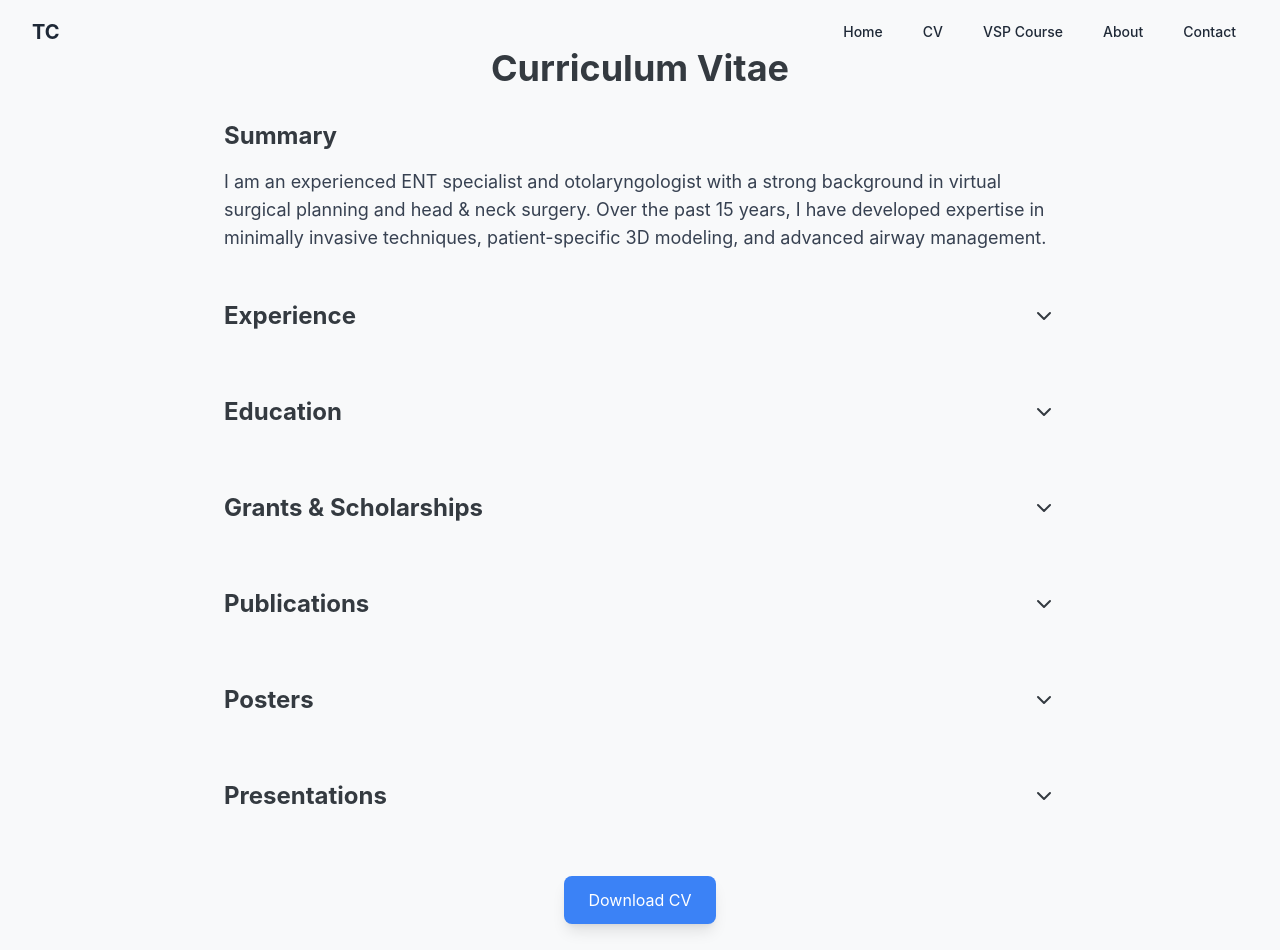
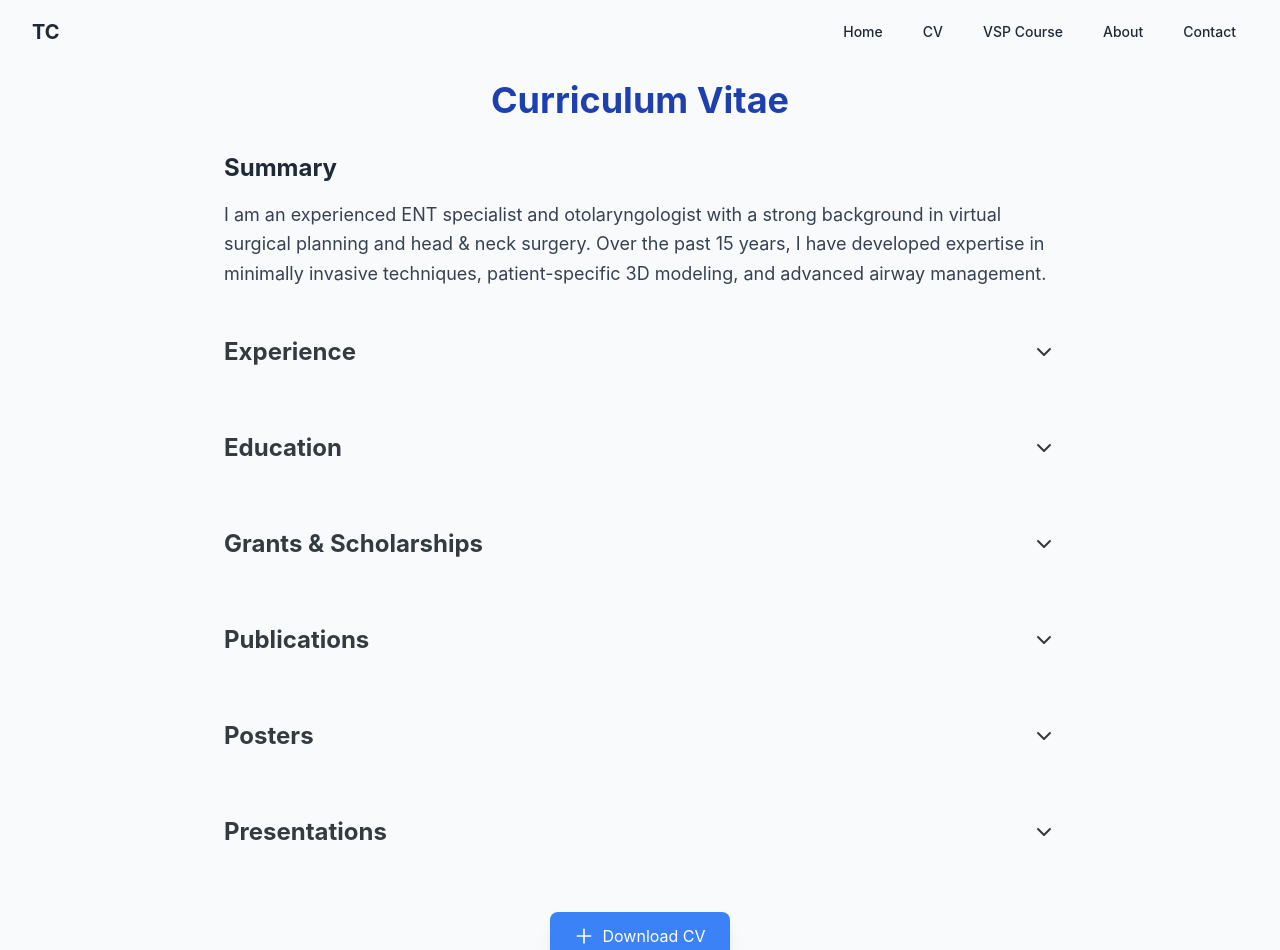
Before and after one commit to tclarke104/portfolio, a Next.js app: page /cv in a window 1280 px wide. Shown: the top 950 px of the page. Built offline with nearby package versions, Linux system fonts and the light colour scheme.

Commit message:
added some flash

```diff
--- a/app/components/Footer.tsx
+++ b/app/components/Footer.tsx
@@ -1,6 +1,6 @@
 export default function Footer() {
     return (
-      <footer className="w-full py-4 bg-gray-800 text-white text-center">
+      <footer className="w-full py-4 bg-gray-800 text-white text-center z-30">
         <p>&copy; {new Date().getFullYear()} Travis Clarke. All rights reserved.</p>
       </footer>
     )
--- a/app/components/Navbar.tsx
+++ b/app/components/Navbar.tsx
@@ -7,12 +7,27 @@ export default function Navbar() {
   const [isOpaque, setIsOpaque] = useState(false);
   const [isOpen, setIsOpen] = useState(false);
 
+  useEffect(() => {
+    const handleScroll = () => {
+      if (window.scrollY > 1) {
+        setIsOpaque(true);
+      } else {
+        setIsOpaque(false);
+      }
+    };
+
+    window.addEventListener('scroll', handleScroll);
+
+    return () => {
+      window.removeEventListener('scroll', handleScroll);
+    };
+  }, []);
+
   const navLinks = [
     { href: '/', label: 'Home' },
     { href: '/cv', label: 'CV' },
     { href: '/course', label: 'VSP Course' },
     { href: '/about', label: 'About' },
-    // { href: '/portfolio', label: 'Portfolio' },
     { href: '/contact', label: 'Contact' },
   ];
 
@@ -25,7 +40,7 @@ export default function Navbar() {
   );
 
   return (
-    <nav className={`fixed w-full z-10 transition-colors duration-300 ${isOpaque ? 'bg-white shadow-lg' : 'bg-transparent'}`}>
+    <nav className={`fixed w-full z-30 transition-colors duration-300 ${isOpaque ? 'bg-white shadow-lg' : 'bg-transparent'}`}>
       <div className="max-w-7xl mx-auto px-4 sm:px-6 lg:px-8">
         <div className="flex items-center justify-between h-16">
           <Link href="/" className="text-xl font-bold text-gray-800">
--- a/app/cv/page.tsx
+++ b/app/cv/page.tsx
@@ -12,13 +12,13 @@ export default function CV() {
   };
 
   return (
-    <section className="min-h-screen py-12">
+    <section className="min-h-screen py-20 bg-gray-50">
       <div className="max-w-4xl mx-auto px-4 sm:px-6 lg:px-8">
-        <h1 className="text-4xl font-bold text-center mb-8">Curriculum Vitae</h1>
+        <h1 className="text-4xl font-bold text-center mb-8 text-blue-800">Curriculum Vitae</h1>
 
         <div className="mb-12">
-          <h2 className="text-2xl font-bold mb-4">Summary</h2>
-          <p className="text-lg text-gray-700">{cvData.summary}</p>
+          <h2 className="text-2xl font-bold mb-4 text-gray-800">Summary</h2>
+          <p className="text-lg text-gray-700 leading-relaxed">{cvData.summary}</p>
         </div>
 
         <ExpandableSection
@@ -27,11 +27,11 @@ export default function CV() {
           expandedSection={expandedSection}
           toggleSection={toggleSection}
           content={
-            <ul className="space-y-4">
+            <ul className="space-y-4 pl-5 border-l-2 border-blue-500">
               {cvData.experience.map((exp, index) => (
                 <li key={index}>
-                  <h3 className="text-xl font-semibold">{exp.title}</h3>
-                  <p className="text-gray-700">{exp.date}</p>
+                  <h3 className="text-xl font-semibold text-gray-800">{exp.title}</h3>
+                  <p className="text-gray-600">{exp.date}</p>
                   <ul className="list-disc list-inside text-lg text-gray-700">
                     {exp.details.map((detail, idx) => (
                       <li key={idx}>{detail}</li>
@@ -49,11 +49,11 @@ export default function CV() {
           expandedSection={expandedSection}
           toggleSection={toggleSection}
           content={
-            <ul className="space-y-4">
+            <ul className="space-y-4 pl-5 border-l-2 border-blue-500">
               {cvData.education.map((edu, index) => (
                 <li key={index}>
-                  <h3 className="text-xl font-semibold">{edu.degree}</h3>
-                  <p className="text-gray-700">{edu.date}</p>
+                  <h3 className="text-xl font-semibold text-gray-800">{edu.degree}</h3>
+                  <p className="text-gray-600">{edu.date}</p>
                 </li>
               ))}
             </ul>
@@ -66,10 +66,10 @@ export default function CV() {
           expandedSection={expandedSection}
           toggleSection={toggleSection}
           content={
-            <ul className="space-y-4">
+            <ul className="space-y-4 pl-5 border-l-2 border-blue-500">
               {cvData.grantScholarships.map((cert, index) => (
                 <li key={index} className="text-lg text-gray-700">
-                  {cert.title} - {cert.issuer}, {cert.year}
+                  <span className="font-semibold">{cert.title}</span> - {cert.issuer}, {cert.year}
                 </li>
               ))}
             </ul>
@@ -82,10 +82,10 @@ export default function CV() {
           expandedSection={expandedSection}
           toggleSection={toggleSection}
           content={
-            <ul className="space-y-4">
+            <ul className="space-y-4 pl-5 border-l-2 border-blue-500">
               {cvData.publications.map((pub, index) => (
                 <li key={index} className="text-lg text-gray-700">
-                  {pub.title} - <i>{pub.journal}</i>, {pub.year}
+                  <span className="font-semibold">{pub.title}</span> - <i>{pub.journal}</i>, {pub.year}
                   {pub.authors && (
                     <span className="block text-sm text-gray-500">Authors: {pub.authors.join(', ')}</span>
                   )}
@@ -104,10 +104,10 @@ export default function CV() {
           expandedSection={expandedSection}
           toggleSection={toggleSection}
           content={
-            <ul className="space-y-4">
+            <ul className="space-y-4 pl-5 border-l-2 border-blue-500">
               {cvData.posters.map((poster, index) => (
                 <li key={index} className="text-lg text-gray-700">
-                  {poster.title} - {poster.conference}, {poster.year}
+                  <span className="font-semibold">{poster.title}</span> - {poster.conference}, {poster.year}
                   {poster.authors && (
                     <span className="block text-sm text-gray-500">Authors: {poster.authors.join(', ')}</span>
                   )}
@@ -123,10 +123,10 @@ export default function CV() {
           expandedSection={expandedSection}
           toggleSection={toggleSection}
           content={
-            <ul className="space-y-4">
+            <ul className="space-y-4 pl-5 border-l-2 border-blue-500">
               {cvData.presentations.map((presentation, index) => (
                 <li key={index} className="text-lg text-gray-700">
-                  {presentation.title} - {presentation.event}, {presentation.year}
+                  <span className="font-semibold">{presentation.title}</span> - {presentation.event}, {presentation.year}
                   {presentation.authors && (
                     <span className="block text-sm text-gray-500">Authors: {presentation.authors.join(', ')}</span>
                   )}
@@ -143,8 +143,22 @@ export default function CV() {
           <a
             href="/cv/Your-Name-CV.pdf"
             download="Your-Name-CV.pdf"
-            className="inline-block bg-blue-500 text-white px-6 py-3 rounded-lg shadow-lg hover:bg-blue-700 transition"
+            className="inline-flex items-center bg-blue-500 text-white px-6 py-3 rounded-lg shadow-lg hover:bg-blue-700 transition"
           >
+            <svg
+              className="w-5 h-5 mr-2"
+              fill="none"
+              stroke="currentColor"
+              viewBox="0 0 24 24"
+              xmlns="http://www.w3.org/2000/svg"
+            >
+              <path
+                strokeLinecap="round"
+                strokeLinejoin="round"
+                strokeWidth="2"
+                d="M12 4v16m8-8H4"
+              ></path>
+            </svg>
             Download CV
           </a>
         </div>
--- a/app/page.tsx
+++ b/app/page.tsx
@@ -1,17 +1,51 @@
-import Head from "next/head";
-import Image from "next/image";
+'use client'
+
+import { useEffect, useState } from "react";
 
 export default function Home() {
+  const [isClient, setIsClient] = useState(false);
+
+  useEffect(() => {
+    setIsClient(true);
+  }, []);
+
   return (
-    <section className="flex flex-col items-center justify-center min-h-screen text-center">
-      <h1 className="text-5xl font-bold mb-4">Hello, I'm Travis Clarke</h1>
-      <p className="text-lg mb-6">I'm a ENT resident, hoping to specialize in Facial Plastics.</p>
-      <a
-        href="/cv"
-        className="inline-block bg-indigo-500 text-white hover:text-white px-8 py-3 rounded-lg shadow-lg hover:bg-indigo-800 hover:text-grey hover:no-underline transition-all duration-300"
-      >
-        View My Work
-      </a>
+    <section className="relative flex items-center justify-center min-h-screen text-center">
+      {isClient ? (
+        <video
+          autoPlay
+          loop
+          muted
+          className="fixed top-0 left-0 w-full h-full object-cover z-0"
+        >
+          <source src="/boring.mp4" type="video/mp4" />
+          Your browser does not support the video tag.
+        </video>
+      ) : (
+        <div
+          className="fixed top-0 left-0 w-full h-full object-cover z-0"
+          style={{ backgroundImage: "url('/fallback-image.jpg')" }}
+        />
+      )}
+
+      {/* Full-Screen Overlay */}
+      <div className="absolute top-0 left-0 w-full h-full bg-black bg-opacity-50 z-10"></div>
+
+      {/* Overlay Content */}
+      <div className="relative z-20">
+        <h1 className="text-6xl font-extrabold mb-4 text-white">
+          Hello, I'm Travis Clarke
+        </h1>
+        <p className="text-xl mb-6 text-gray-200">
+          I'm an ENT resident, hoping to specialize in Facial Plastics.
+        </p>
+        <a
+          href="/cv"
+          className="inline-block bg-gradient-to-r from-blue-400 to-indigo-600 text-white px-8 py-3 rounded-full shadow-lg hover:from-indigo-600 hover:to-blue-400 hover:no-underline transition-all duration-300 transform hover:scale-110"
+        >
+          View My Work
+        </a>
+      </div>
     </section>
-  )
+  );
 }
--- a/package.json
+++ b/package.json
@@ -14,7 +14,8 @@
     "next": "14.2.7",
     "react": "^18",
     "react-dom": "^18",
-    "react-icons": "^5.3.0"
+    "react-icons": "^5.3.0",
+    "three": "^0.168.0"
   },
   "devDependencies": {
     "@types/node": "^20",
```
Also changed, not shown: 1 other file (tests, documents, lock files or other folders).
